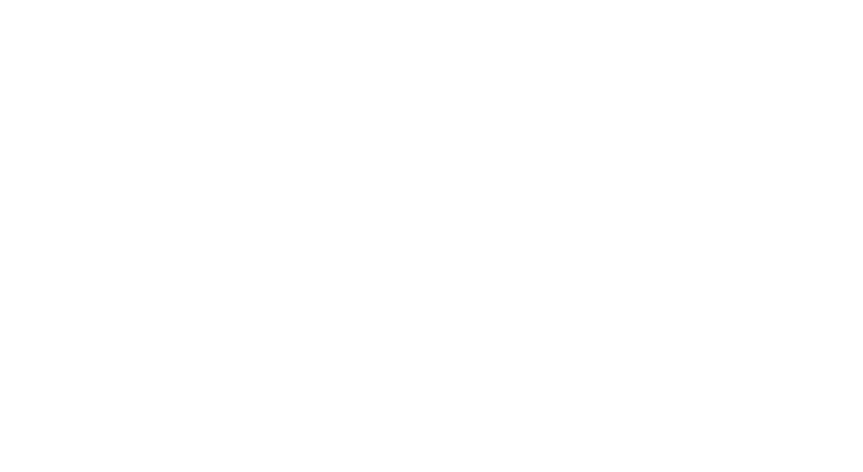
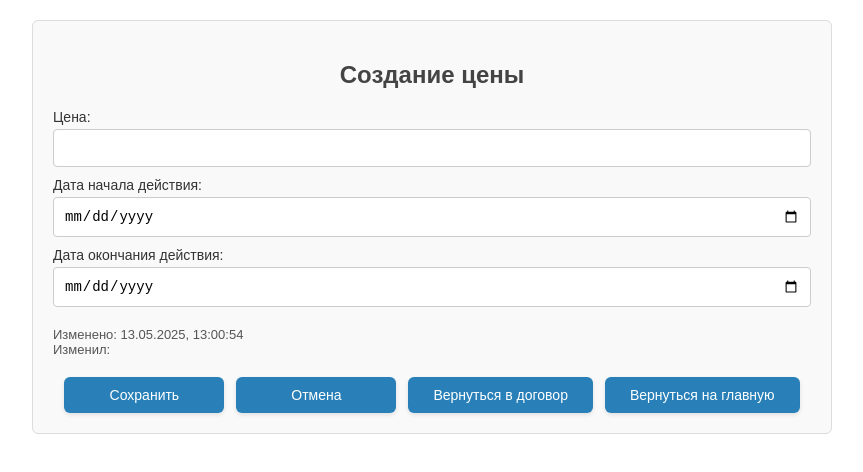
Before and after one commit to DashaKarpova/Karpova_diplom, a React (Create React App) app in the folder karpova_diplom_frontend/: page /contract/1/prices in a window 1280 px wide. Before the commit this address had no page. Shown: the top 472 px of the page, without its empty margins (208-1071 px from the left). Built offline with nearby package versions, Linux system fonts and the light colour scheme.

Commit message:
create price form

```diff
--- a/karpova_diplom_frontend/src/App.jsx
+++ b/karpova_diplom_frontend/src/App.jsx
@@ -7,6 +7,7 @@
 import MainPage from './pages/MainPage';
 import ContractDetailsPage from './pages/ContractDetailsPage';
 import ServicesPage from './pages/Services';
+import CreatePrices from './pages/CreatePrices';
 
 
 
@@ -27,6 +28,7 @@
         <Route path="/create" element={<CreateContractPage />} />
         <Route path="/contract/:id" element={<ContractDetailsPage />} />
         <Route path="/contract/:id/service" element={<ServicesPage />} />
+        <Route path="/contract/:id/prices" element={<CreatePrices />} />
 
       </Routes>
     </Router>
--- a/karpova_diplom_frontend/src/api/prices.js
+++ b/karpova_diplom_frontend/src/api/prices.js
@@ -4,3 +4,12 @@
   const response = await axios.get('/api/prices');
   return response.data;
 };
+
+export const createPrice = async (price) => {
+  const response = await axios.post(`/api/prices/${price.contract_id}`, price, {
+    headers: {
+    'Content-Type': 'application/json',
+    },
+});
+return response.data;
+};
--- a/karpova_diplom_frontend/src/api/services.js
+++ b/karpova_diplom_frontend/src/api/services.js
@@ -4,6 +4,7 @@
 const response = await axios.get('/api/services');
 return response.data;
 };
+
 
 export const createService = async (service) => {
 const response = await axios.post(`/api/services/${service.contract_id}`, service, {
--- a/karpova_diplom_frontend/src/pages/ContractDetailsPage.jsx
+++ b/karpova_diplom_frontend/src/pages/ContractDetailsPage.jsx
@@ -43,6 +43,14 @@
         Создать услугу
         </button>
     </div>
+        <div style={{ marginTop: '40px', textAlign: 'right' }}>
+        <button
+        className="create-button"
+        onClick={() => navigate(`/contract/${id}/prices`)}
+        >
+        Создать цену
+        </button>
+    </div>
     </div>
 );
 }
--- /dev/null
+++ b/karpova_diplom_frontend/src/pages/CreatePrices.jsx
@@ -0,0 +1,111 @@
+import React, { useState } from 'react';
+import { useNavigate, useParams } from 'react-router-dom';
+import { createPrice } from '../api/prices'; // <-- не забудь создать файл
+import './ContractForm.css';
+
+function CreatePrices() {
+const navigate = useNavigate();
+const { id: contractId } = useParams();
+
+const initialForm = {
+    price: '',
+    valid_from: '',
+    valid_to: '',
+    contract_id: contractId
+};
+
+const [form, setForm] = useState(initialForm);
+const [isModalOpen, setIsModalOpen] = useState(false);
+
+const handleChange = (e) => {
+    const { name, value } = e.target;
+    setForm((prev) => ({ ...prev, [name]: value }));
+};
+
+const handleSubmit = async (e) => {
+    e.preventDefault();
+    try {
+    await createPrice(form);
+    setIsModalOpen(true);
+    } catch (error) {
+    console.error('Ошибка при создании цены:', error);
+    alert('Произошла ошибка при сохранении цены');
+    }
+};
+
+const handleCancel = () => {
+    setForm(initialForm);
+};
+
+const closeModal = () => {
+    setIsModalOpen(false);
+};
+
+return (
+    <div className="contract-form-container">
+    <form className="contract-form" onSubmit={handleSubmit}>
+        <h2>Создание цены</h2>
+
+        <div className="form-columns">
+        <div className="form-column">
+            <label>
+            Цена:
+            <input
+                type="number"
+                name="price"
+                value={form.price}
+                onChange={handleChange}
+                required
+            />
+            </label>
+
+            <label>
+            Дата начала действия:
+            <input
+                type="date"
+                name="valid_from"
+                value={form.valid_from}
+                onChange={handleChange}
+                required
+            />
+            </label>
+
+            <label>
+            Дата окончания действия:
+            <input
+                type="date"
+                name="valid_to"
+                value={form.valid_to}
+                onChange={handleChange}
+                required
+            />
+            </label>
+        </div>
+        </div>
+
+        <div className="form-meta">
+        Изменено: {new Date().toLocaleString('ru-RU')}<br />
+        Изменил: {localStorage.getItem('fullName')}
+        </div>
+
+        <div className="form-actions">
+        <button type="submit" className="create-button">Сохранить</button>
+        <button type="button" onClick={handleCancel} className="cancel-button">Отмена</button>
+        <button type="button" onClick={() => navigate(-1)} className="back-button">Вернуться в договор</button>
+        <button type="button" onClick={() => navigate('/main')} className="go-to-main-button">Вернуться на главную</button>
+        </div>
+    </form>
+
+    {isModalOpen && (
+        <div className="modal-overlay">
+        <div className="modal-content">
+            <h3>Цена успешно сохранена!</h3>
+            <button onClick={closeModal} className="close-modal-btn">Закрыть</button>
+        </div>
+        </div>
+    )}
+    </div>
+);
+}
+
+export default CreatePrices;
```
Also changed, not shown: 2 other files (tests, documents, lock files or other folders).
